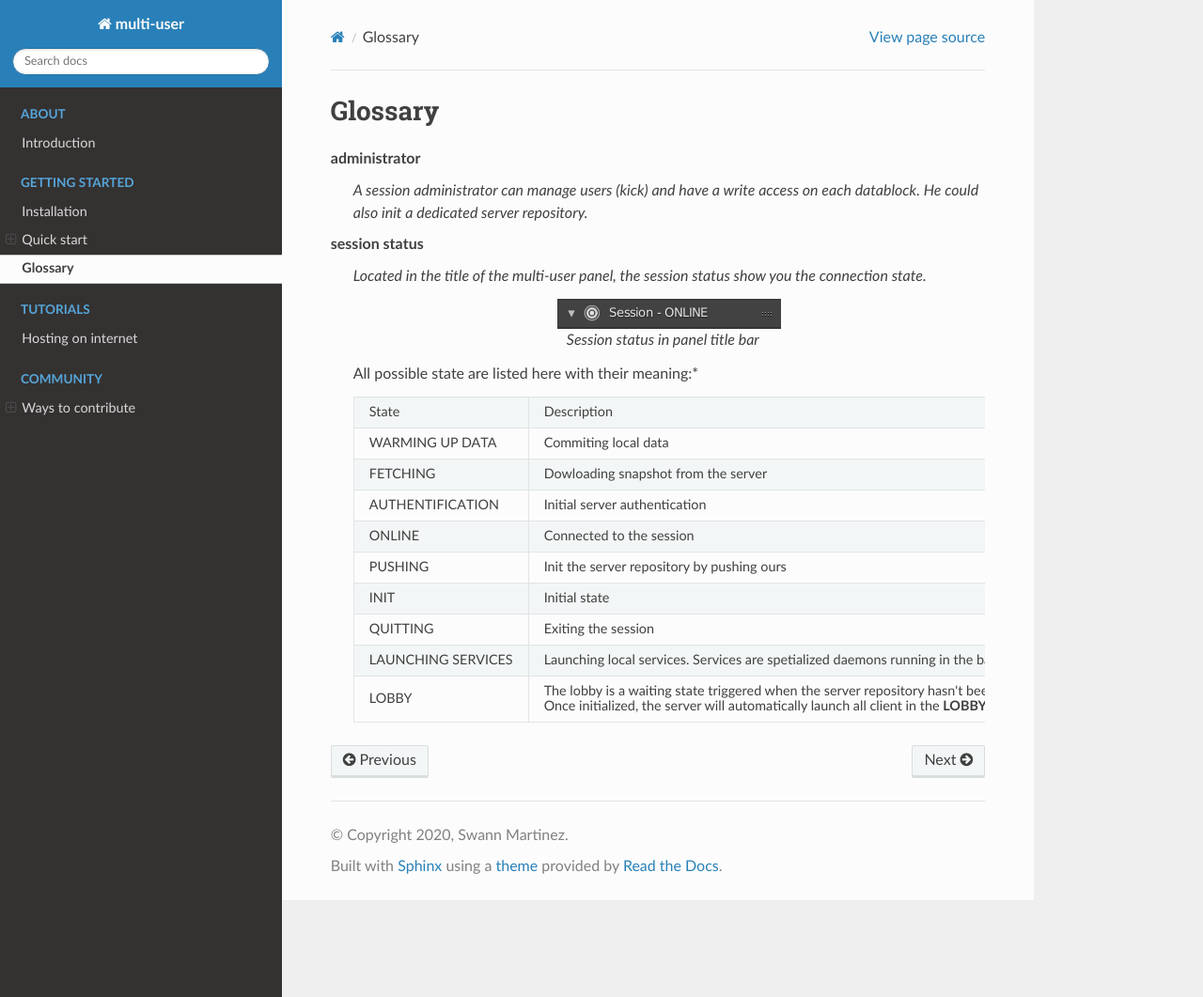
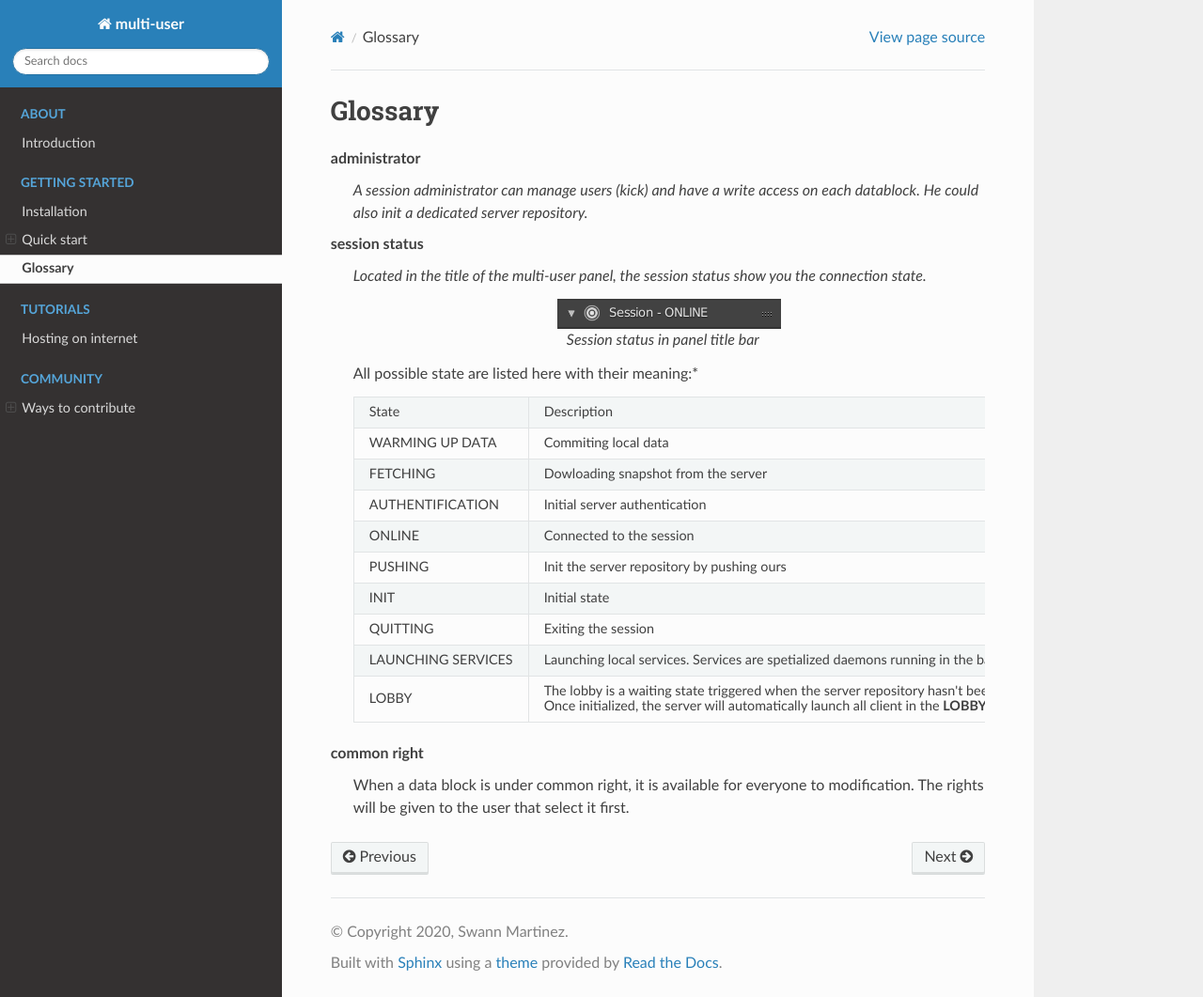
Before and after one commit to AvvyB/blender-multi-user, a Sphinx documentation site: the page built from docs/getting_started/glossary.rst, in a window 1280 px wide and 1061 px high. Shown: the whole window at 94% size. Built offline with Sphinx 7.4.7 and the Read the Docs theme 2.0.0, drawn with Linux system fonts in a browser that asks for light colours.

Commit message:
doc: update manage data section

```diff
--- a/docs/getting_started/glossary.rst
+++ b/docs/getting_started/glossary.rst
@@ -49,3 +49,11 @@ Glossary
       |                    |                                                                                             |
       |                    | Once initialized, the server will automatically launch all client in the **LOBBY**.         |
       +--------------------+---------------------------------------------------------------------------------------------+
+
+
+   .. _common-right:
+
+   common right
+
+      When a data block is under common right, it is available for everyone to modification.
+      The rights will be given to the user that select it first.
```
Also changed, not shown: CHANGELOG.md (+1 -1 lines), docs/getting_started/quickstart.rst (+30 -5 lines).
